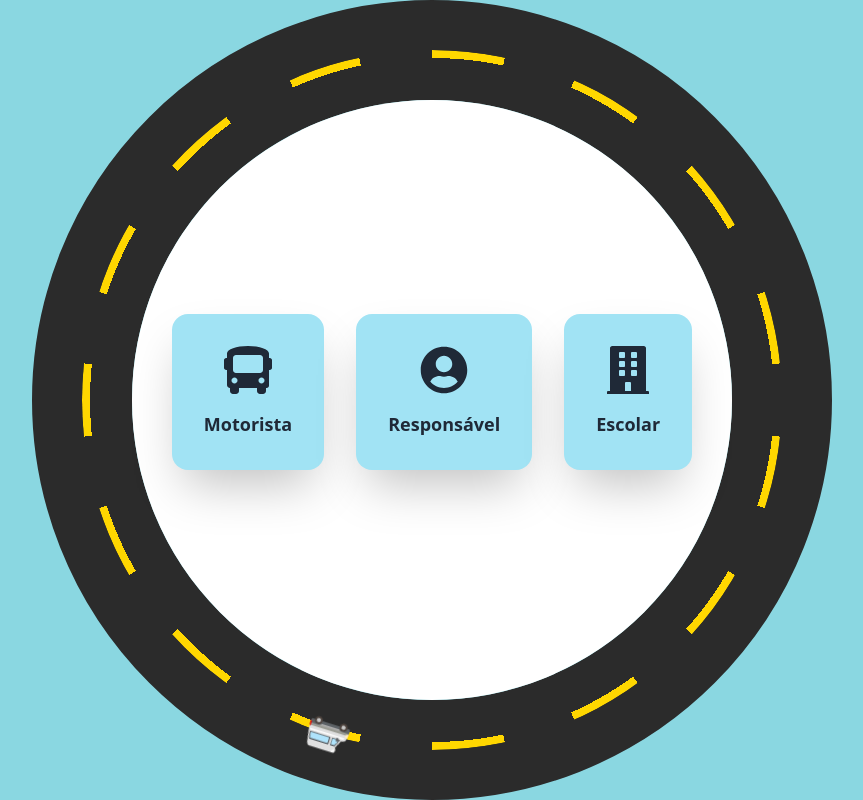
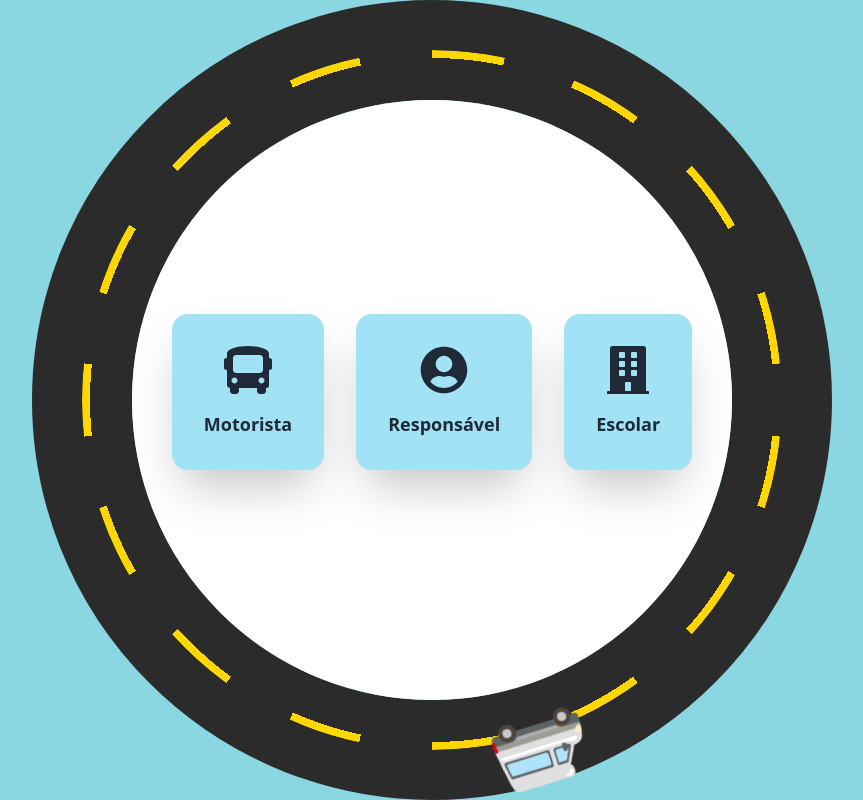
Before and after one commit to pedraofiec/newtcc, a React (Create React App) app: page /#/register in a window 1280 px wide. Shown: the whole page, without its empty margins (208-1071 px from the left). Built offline with nearby package versions, Linux system fonts and the light colour scheme.

Commit message:
atualizando van girando

```diff
--- a/src/features/splash/components/UserTypeSelection.js
+++ b/src/features/splash/components/UserTypeSelection.js
@@ -87,26 +87,30 @@ const UserTypeSelection = () => {
         style={{ width: 'var(--ball)', height: 'var(--ball)', zIndex: 2 }}
       />
 
-      {/* VAN girando exatamente no meio da rua */}
+      {/* VAN girando no meio da rua */}
       <div
         className="absolute rounded-full"
         style={{
           width: 'var(--centerline)',
           height: 'var(--centerline)',
           animation: 'spin-slow var(--speed) linear infinite',
+          animationDirection: 'reverse',
           zIndex: 3,
         }}
       >
         <span
-          className="absolute left-1/2 transform -translate-x-1/2 text-4xl select-none"
+          className="absolute left-1/2 transform -translate-x-1/2 select-none"
           role="img"
           aria-label="van"
-          // posiciona a van sobre a faixa (meio da rua):
-          style={{ top: `calc(-1 * var(--dash-band) - 18px)` }} // ajuste fino vertical da van
+          style={{
+            top: `calc(-1 * (var(--road-width) / 2) - 40px)`, // meio da pista
+            fontSize: "80px", // tamanho da van
+          }}
         >
           🚐
         </span>
       </div>
+
 
       {/* Botões no centro */}
       <div className="relative flex flex-wrap justify-center items-center space-x-8 z-10">
```
Also changed, not shown: src/App.css (+3 -7 lines).
